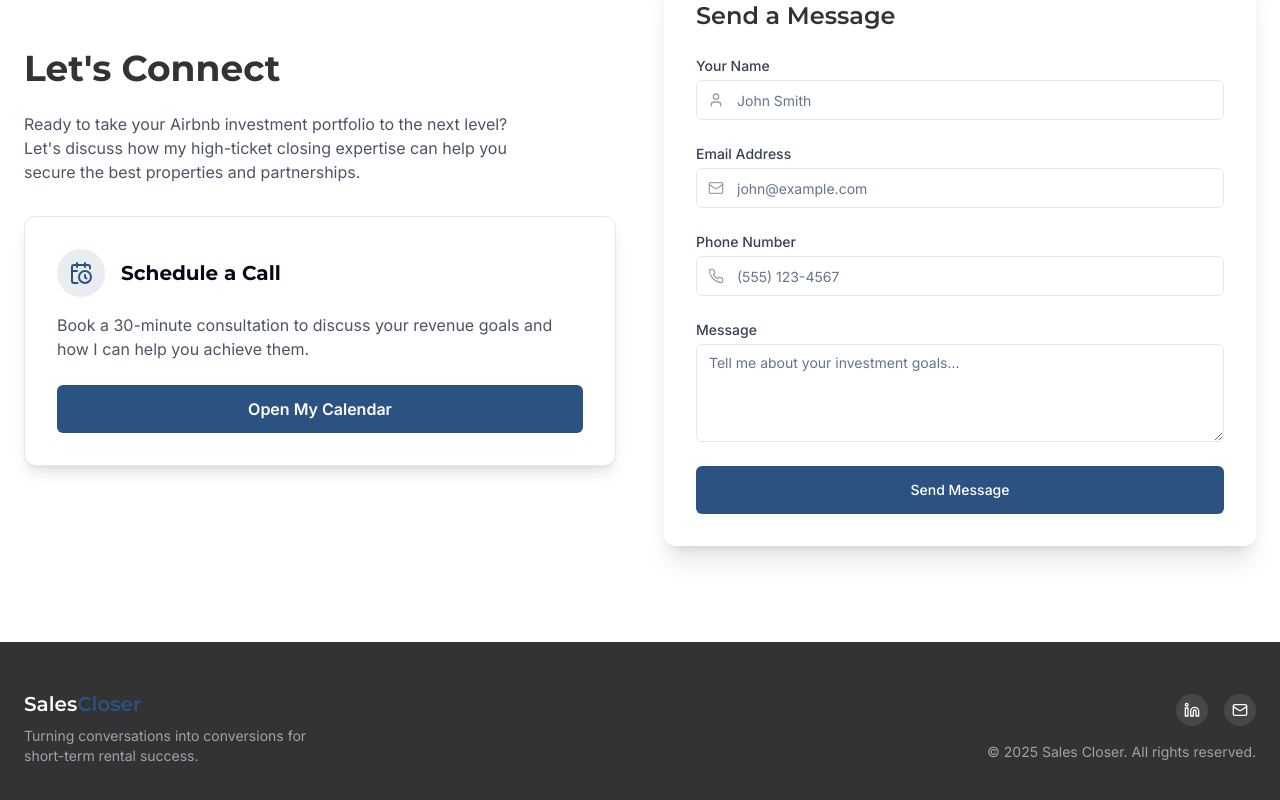
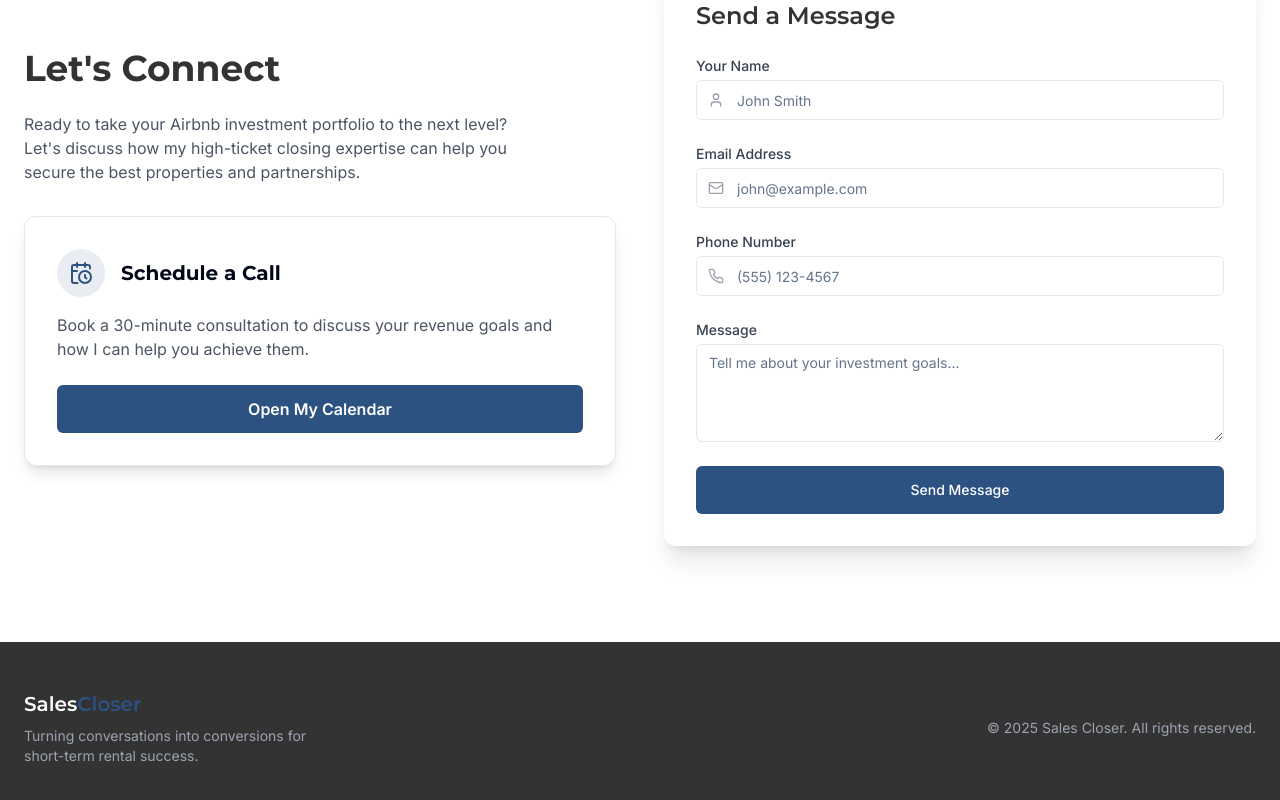
Before and after one commit to nrochet/niels-closer, a React (Vite) app: page / in a window 1280 px wide. Shown: the part 4128-4928 px from the top of the page. Built offline with nearby package versions, Linux system fonts and the light colour scheme.

Commit message:
Update Footer.tsx

```diff
--- a/src/components/Footer.tsx
+++ b/src/components/Footer.tsx
@@ -1,6 +1,4 @@
-
 import React from 'react';
-import { Linkedin, Mail } from 'lucide-react';
 
 const Footer = () => {
   const currentYear = new Date().getFullYear();
@@ -19,20 +17,6 @@ const Footer = () => {
           </div>
 
           <div className="flex flex-col items-center md:items-end">
-            <div className="flex space-x-4 mb-4">
-              <a
-                href="#"
-                className="w-8 h-8 rounded-full bg-white/10 flex items-center justify-center hover:bg-resume-blue transition-colors"
-              >
-                <Linkedin size={16} />
-              </a>
-              <a
-                href="#"
-                className="w-8 h-8 rounded-full bg-white/10 flex items-center justify-center hover:bg-resume-blue transition-colors"
-              >
-                <Mail size={16} />
-              </a>
-            </div>
             <p className="text-gray-400 text-sm">
               &copy; {currentYear} Sales Closer. All rights reserved.
             </p>
```
